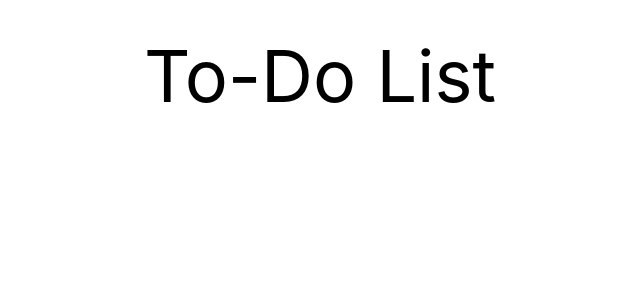
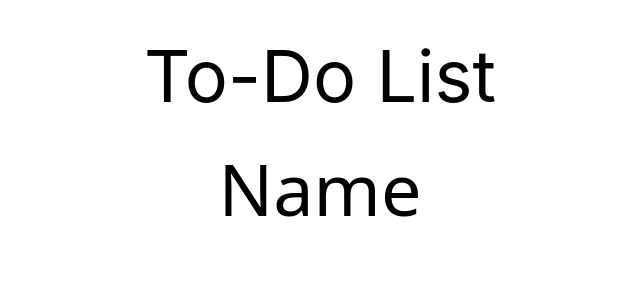
Before and after one commit to Soapie14/Projects, a React (Create React App) app in the folder React_to_do_list/to_do_list/: page / in a window 1280 px wide. Shown: the top 300 px of the page, without its empty margins (320-960 px from the left). Built offline with nearby package versions, Linux system fonts and the light colour scheme; a web font is replaced by a local one.

Commit message:
adding name/date

```diff
--- a/React_to_do_list/to_do_list/src/App.js
+++ b/React_to_do_list/to_do_list/src/App.js
@@ -1,10 +1,14 @@
 import './App.css';
 import React from 'react';
 import Header from './components/Header';
+import Info from './components/Info';
 
 function App() {
   return (
+    <div>
     <Header />
+    <Info />
+    </div>
   );
 }
 
--- a/React_to_do_list/to_do_list/src/components/Header.jsx
+++ b/React_to_do_list/to_do_list/src/components/Header.jsx
@@ -5,7 +5,7 @@ const Header = () => {
         <div className="flex items-center justify-center text-7xl mt-10 mb-10">
             To-Do List
         </div>
-
     );
 };
+
 export default Header;
--- /dev/null
+++ b/React_to_do_list/to_do_list/src/components/Info.jsx
@@ -0,0 +1,11 @@
+import React from 'react'
+
+const Info = () => {
+    return (
+    <div className='font-sans flex items-center justify-center text-7xl'>
+    Name
+    </div>
+    );
+};
+
+export default Info;
```
